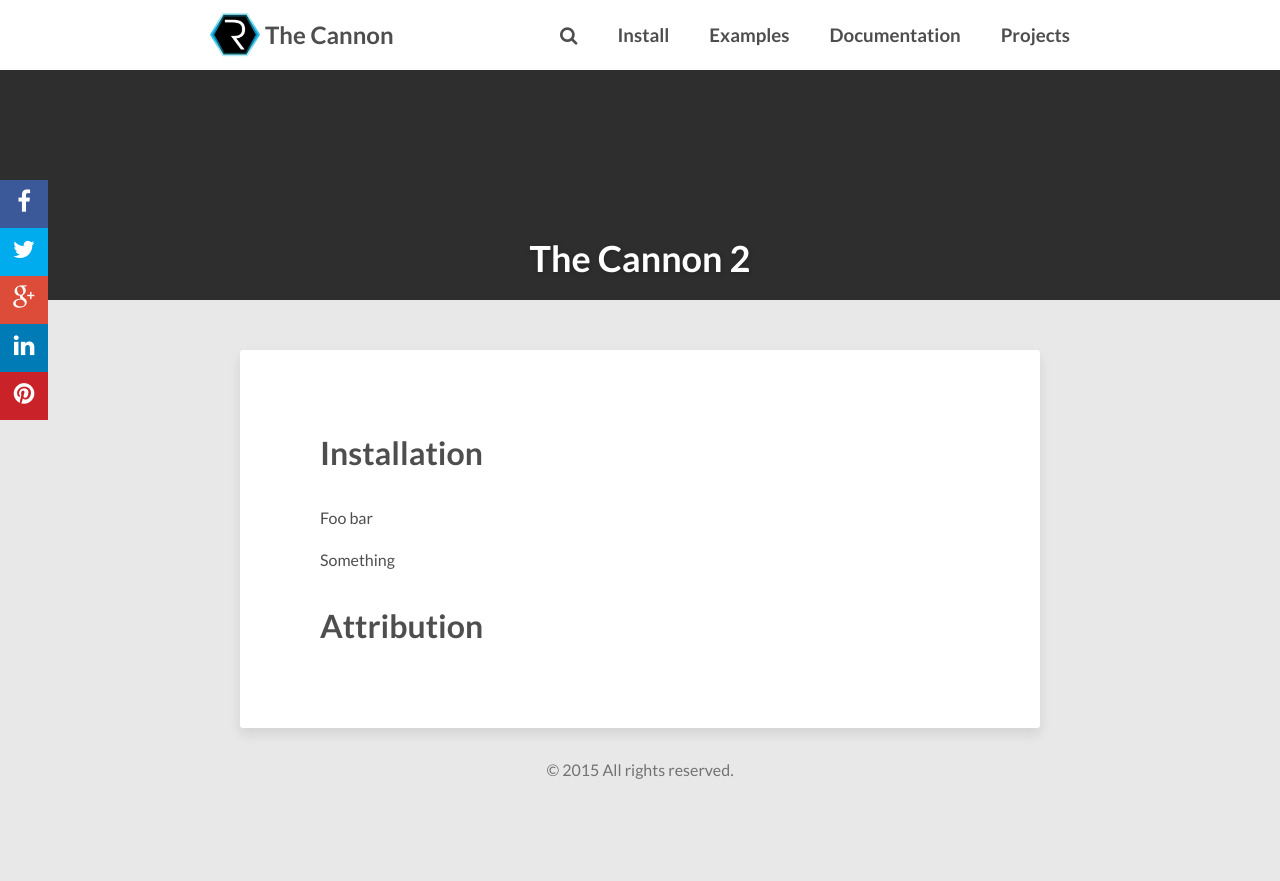
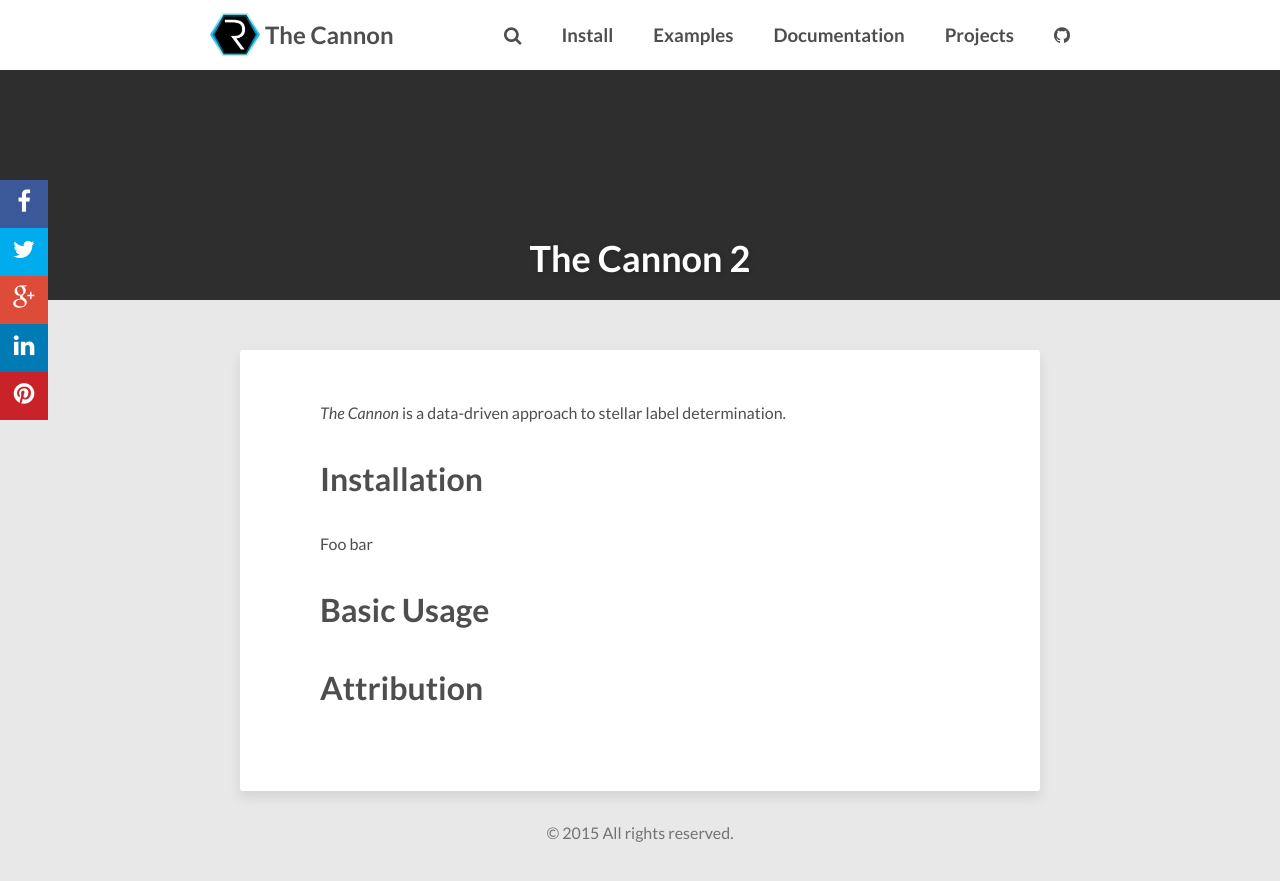
Before and after one commit to andycasey/AnniesLasso, a Jekyll site: the page built from new_index.html, in a window 1280 px wide. Shown: the top 881 px of the page. Built offline with Jekyll 4.4.1, drawn with Linux system fonts in a browser that asks for light colours; nearby versions of some CDN libraries; comment, search, counter and statistics services are not loaded.

Commit message:
Add GH logo

```diff
--- a/_includes/header.html
+++ b/_includes/header.html
@@ -4,6 +4,7 @@
 <div class="entry-header">
   <div class="header-menu header-menu-top">
     <ul>
+      <li class="header-item"><a href="{{site.url}}"><h3><i class="fa fa-github"></i></h3></a></li>
       <li class="header-item-title header-toggle "><a href="#menu"><h2><i class="fa fa-bars"></i></h2></a></li>
       <li class="header-item-title">
         <a href="{{site.url}}/">
--- a/new_index.html
+++ b/new_index.html
@@ -13,14 +13,20 @@ share: false
   </header>
   <div class="entry-content">
 
-   <h1>Installation</h1>
-
-   <p>Foo bar</p>
+    <p1><i>The Cannon</i> is a data-driven approach to stellar label determination.</p>
 
 
-    Something
+    <h1>Installation</h1>
 
-   <h1>Attribution</h1>
+    <p>Foo bar</p>
+
+
+    <h1>Basic Usage</h1>
+
+
+
+
+    <h1>Attribution</h1>
 
 
 
```
